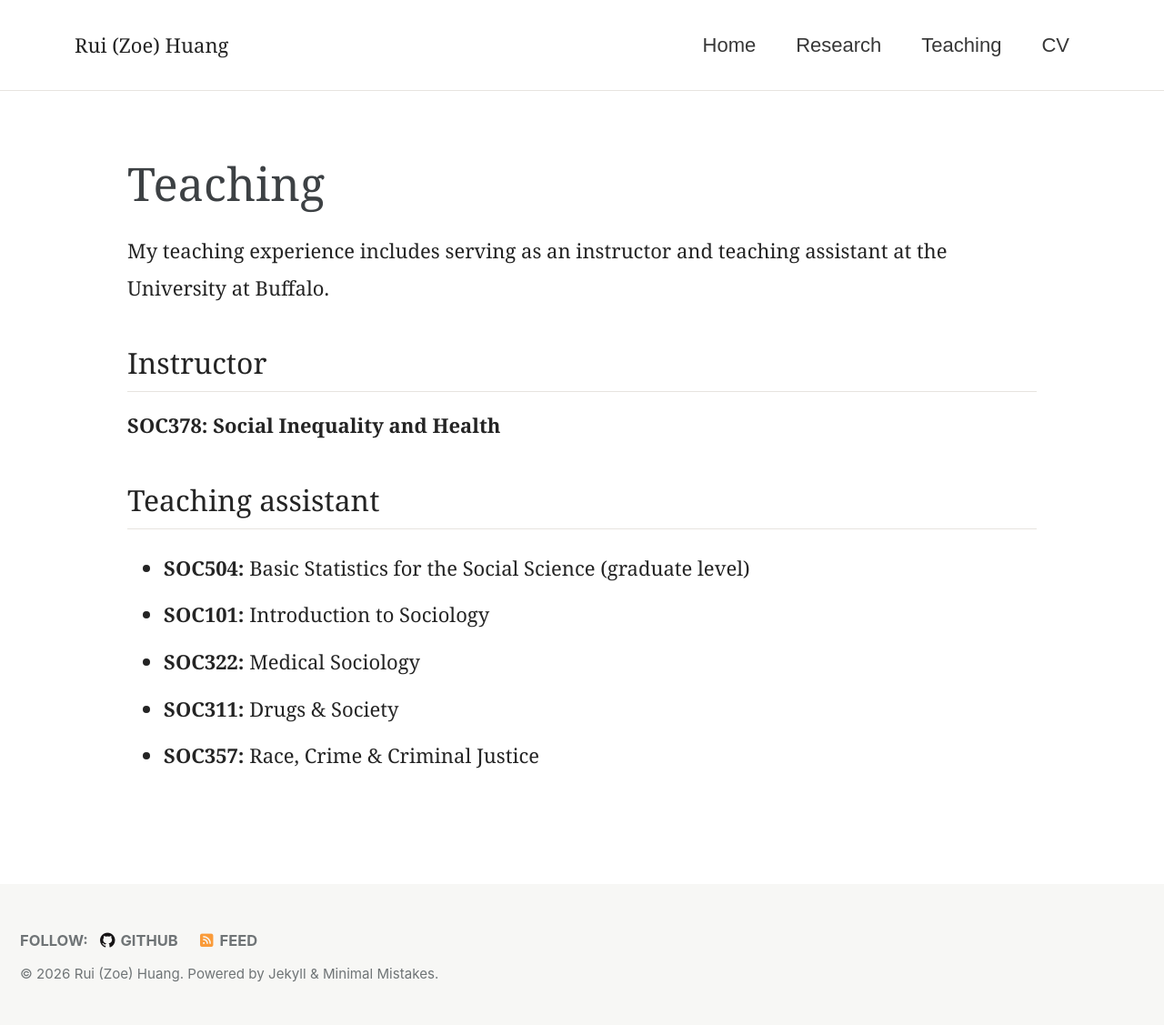
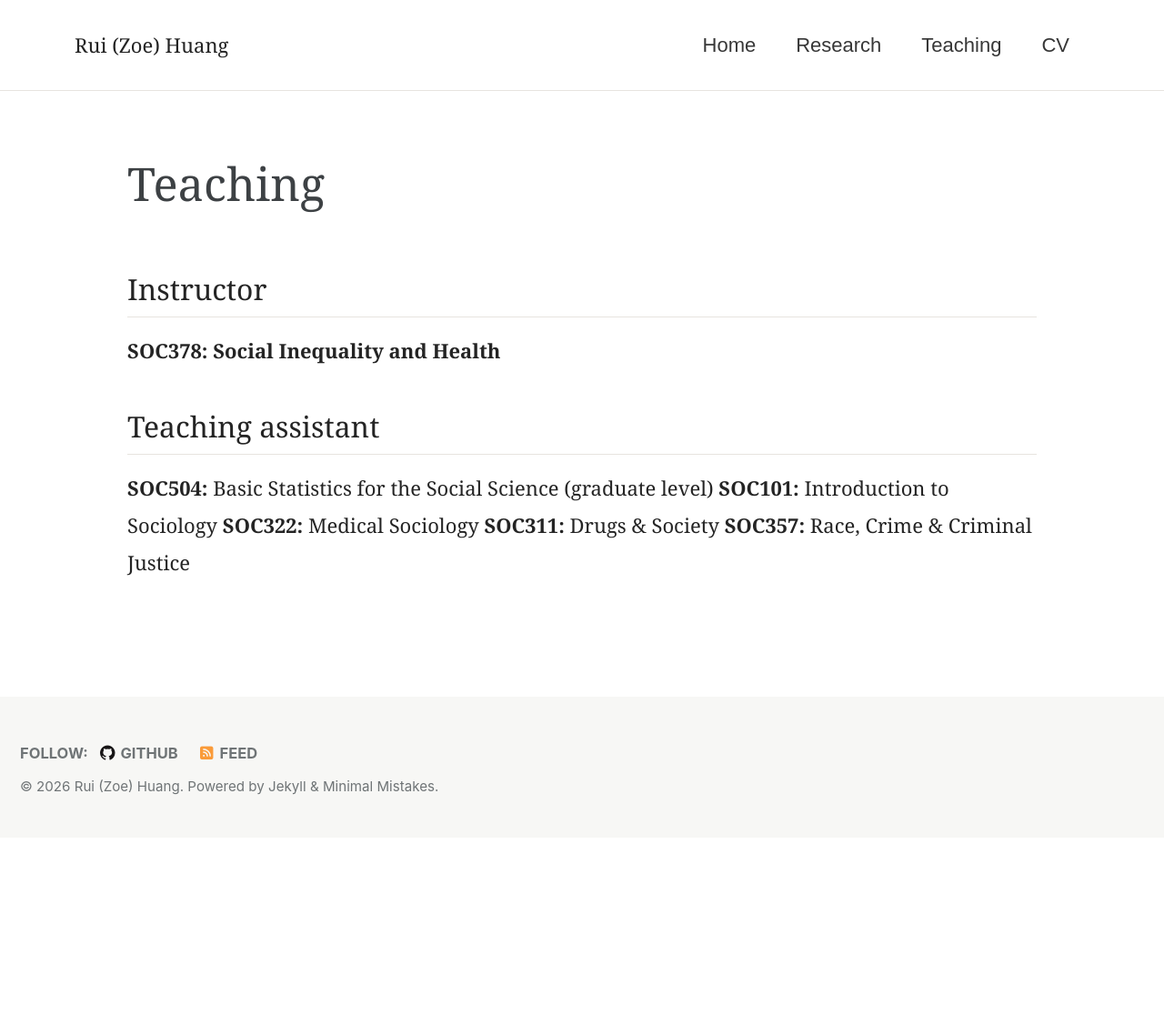
Before and after one commit to RuiZoeHuang/ruizoehuang.github.io, a Jekyll site: the page built from _pages/teaching.md, in a window 1280 px wide. Shown: the whole page at 91% size. Built offline with Jekyll 4.4.1, drawn with Linux system fonts in a browser that asks for light colours; cached includes are drawn as plain includes; after the commit the page ends 921 px from its top, so only the background shows below that.

Commit message:
Update teaching.md

```diff
--- a/_pages/teaching.md
+++ b/_pages/teaching.md
@@ -5,16 +5,14 @@ permalink: /teaching/
 author_profile: false
 ---
 
-My teaching experience includes serving as an instructor and teaching assistant at the University at Buffalo.
-
 ## Instructor
 
 **SOC378: Social Inequality and Health**
 
 ## Teaching assistant
 
-- **SOC504:** Basic Statistics for the Social Science (graduate level)
-- **SOC101:** Introduction to Sociology
-- **SOC322:** Medical Sociology
-- **SOC311:** Drugs & Society
-- **SOC357:** Race, Crime & Criminal Justice
+**SOC504:** Basic Statistics for the Social Science (graduate level)
+**SOC101:** Introduction to Sociology
+**SOC322:** Medical Sociology
+**SOC311:** Drugs & Society
+**SOC357:** Race, Crime & Criminal Justice
```
